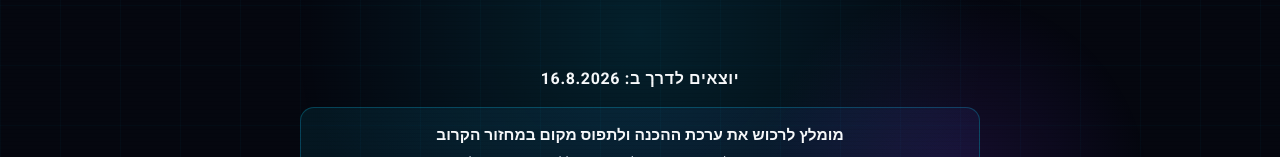
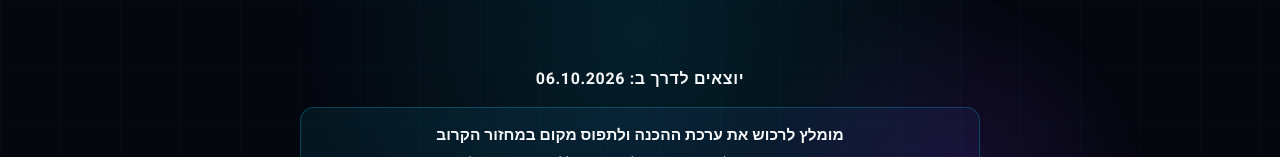
Before and after one commit to vyaron/coding-academy-pre-tech-units, a React (Vite) app: page /#/ in a window 1280 px wide. Shown: the part 415-572 px from the top of the page. Built offline with nearby package versions, Linux system fonts and the light colour scheme.

Commit message:
update start date

```diff
--- a/src/components/LandingPage/LandingPage.tsx
+++ b/src/components/LandingPage/LandingPage.tsx
@@ -396,7 +396,7 @@ export default function LandingPage() {
             הצבאיים, המדריך המוערך בישראל להכשרת מתכנתים ואנשי סייבר
           </p>
 
-          <div className="lp-hero-start-date">יוצאים לדרך ב: 16.8.2026</div>
+          <div className="lp-hero-start-date">יוצאים לדרך ב: 06.10.2026</div>
           <div className="lp-hero-offer" id="hero-offer" aria-label="הצעת רכישה">
             <div className="lp-hero-offer-line">
               מומלץ לרכוש את ערכת ההכנה ולתפוס מקום במחזור הקרוב
```
Also changed, not shown: 1 other file (tests, documents, lock files or other folders).
